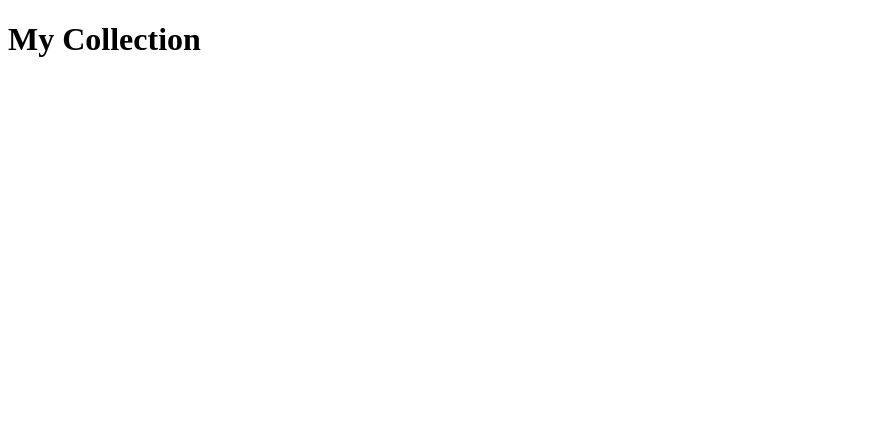
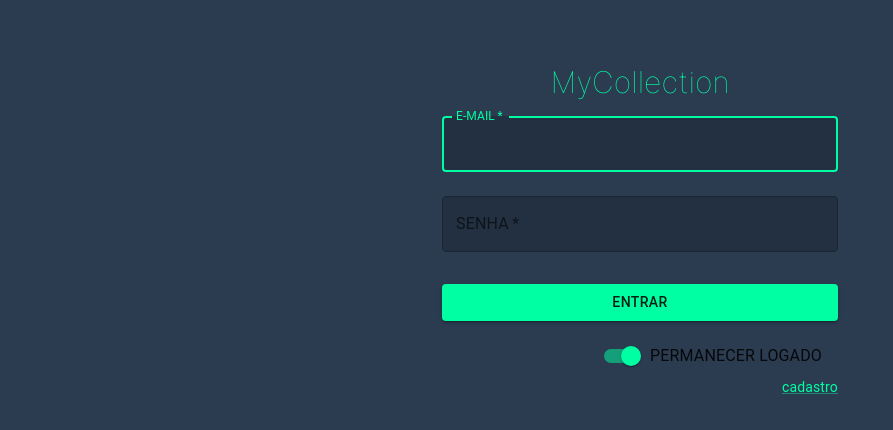
Before and after one commit to Felippe017/template_my_colletion, a React (Vite) app: page / in a window 1280 px wide. Shown: the top 430 px of the page, without its empty margins (0-893 px from the left). Built offline with nearby package versions, Linux system fonts and the light colour scheme.

Commit message:
feat/cria-pagina-login: Cria arquivo Login.tsx e suas primeiras estruturas e estilizações com MUI e adiciona o componente para renderização em App.tsx

```diff
--- a/src/App.tsx
+++ b/src/App.tsx
@@ -1,10 +1,9 @@
+import { Login } from './pages/Login/Login'
 
 function App() {
-
-
   return (
     <>
-      <h1>My Collection</h1>
+      <Login />
     </>
   )
 }
--- /dev/null
+++ b/src/pages/Login/Login.tsx
@@ -0,0 +1,125 @@
+import React, { useState } from 'react'
+import Button from '@mui/material/Button';
+import CssBaseline from '@mui/material/CssBaseline';
+import TextField from '@mui/material/TextField';
+import FormControlLabel from '@mui/material/FormControlLabel';
+import Link from '@mui/material/Link';
+import Grid from '@mui/material/Grid';
+import Box from '@mui/material/Box';
+import Typography from '@mui/material/Typography';
+import Container from '@mui/material/Container';
+import { createTheme, ThemeProvider } from '@mui/material/styles';
+import Switch from '@mui/material/Switch';
+
+export const Login: React.FC = () => {
+  const [email, setEmail] = useState<string>('')
+  const [password, setPassword] = useState<string>('')
+
+  const defaultTheme = createTheme({
+    palette: {
+      background: {
+        default: '#2B3C51'
+      },
+      primary: {
+        main: '#00FFA3'
+      }
+    }
+  });
+
+  const handleSubmit = (event: React.FormEvent<HTMLFormElement>) => {
+    event.preventDefault();
+  };
+
+  return (
+    <ThemeProvider theme={defaultTheme}>
+      <Container component="main" maxWidth="xs">
+        <CssBaseline />
+        <Box
+          sx={{
+            marginTop: 8,
+            display: 'flex',
+            flexDirection: 'column',
+            alignItems: 'center',
+          }}
+        >
+          <Typography
+            component="h1"
+            variant="h5"
+            sx={{
+              fontWeight: 400,
+              fontSize: '30px',
+              fontFamily: 'Inter',
+              lineHeight: '36.31px',
+              color: '#00FFA3'
+            }}
+          >
+            MyCollection
+          </Typography>
+          <Box component="form" onSubmit={handleSubmit} noValidate sx={{ mt: 0 }}>
+            <TextField
+              sx={{
+                backgroundColor: '#223041',
+                borderRadius: '5px'
+              }}
+              value={ email }
+              onChange={(event: React.ChangeEvent<HTMLInputElement>) => {
+                setEmail(event.target.value)
+              }}
+              margin="normal"
+              required
+              fullWidth
+              id="email"
+              data-testid='email'
+              label="E-MAIL"
+              placeholder="E-MAIL"
+              name="email"
+              autoComplete="email"
+              autoFocus
+            />
+            <TextField
+              sx={{
+                backgroundColor: '#223041',
+                borderRadius: '5px'
+              }}
+              onChange={(event: React.ChangeEvent<HTMLInputElement>) => {
+                setPassword(event.target.value)
+              }}
+              value={ password }
+              margin="normal"
+              required
+              fullWidth
+              name="password"
+              label="SENHA"
+              placeholder='SENHA'
+              type="password"
+              id="password"
+              autoComplete="current-password"
+            />
+
+            <Button
+              type="submit"
+              fullWidth
+              variant="contained"
+              sx={{ mt: 3, mb: 2 }}
+            >
+              ENTRAR
+            </Button>
+            <Grid container direction={"column"} alignItems="flex-end">
+              <Grid item xs>
+                <FormControlLabel
+                  control={<Switch data-testid="switch-id" defaultChecked />}
+                  label="PERMANECER LOGADO"
+                />
+              </Grid>
+              <Grid item>
+                <Link href="#" variant="body2" data-testid="registration-id">
+                  {"cadastro"}
+                </Link>
+              </Grid>
+            </Grid>
+          </Box>
+        </Box>
+      </Container>
+    </ThemeProvider>
+  )
+}
```
